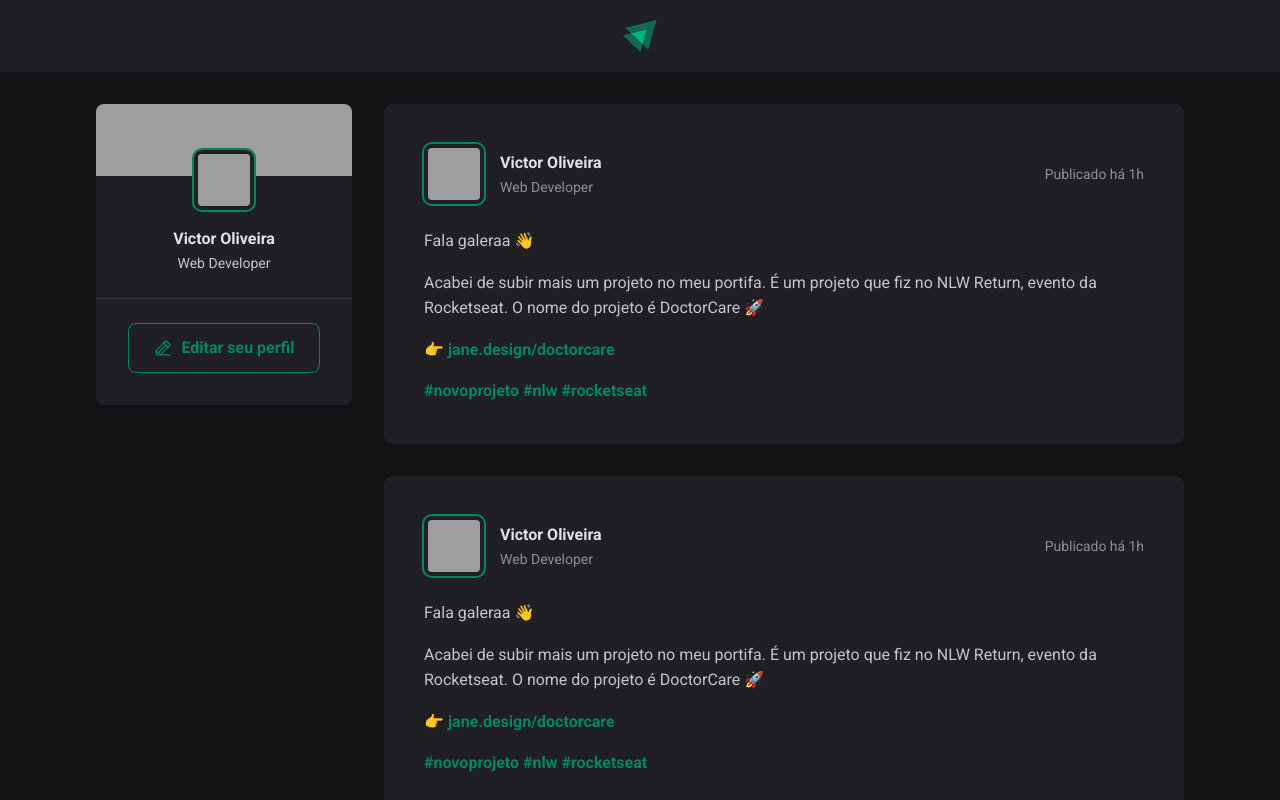
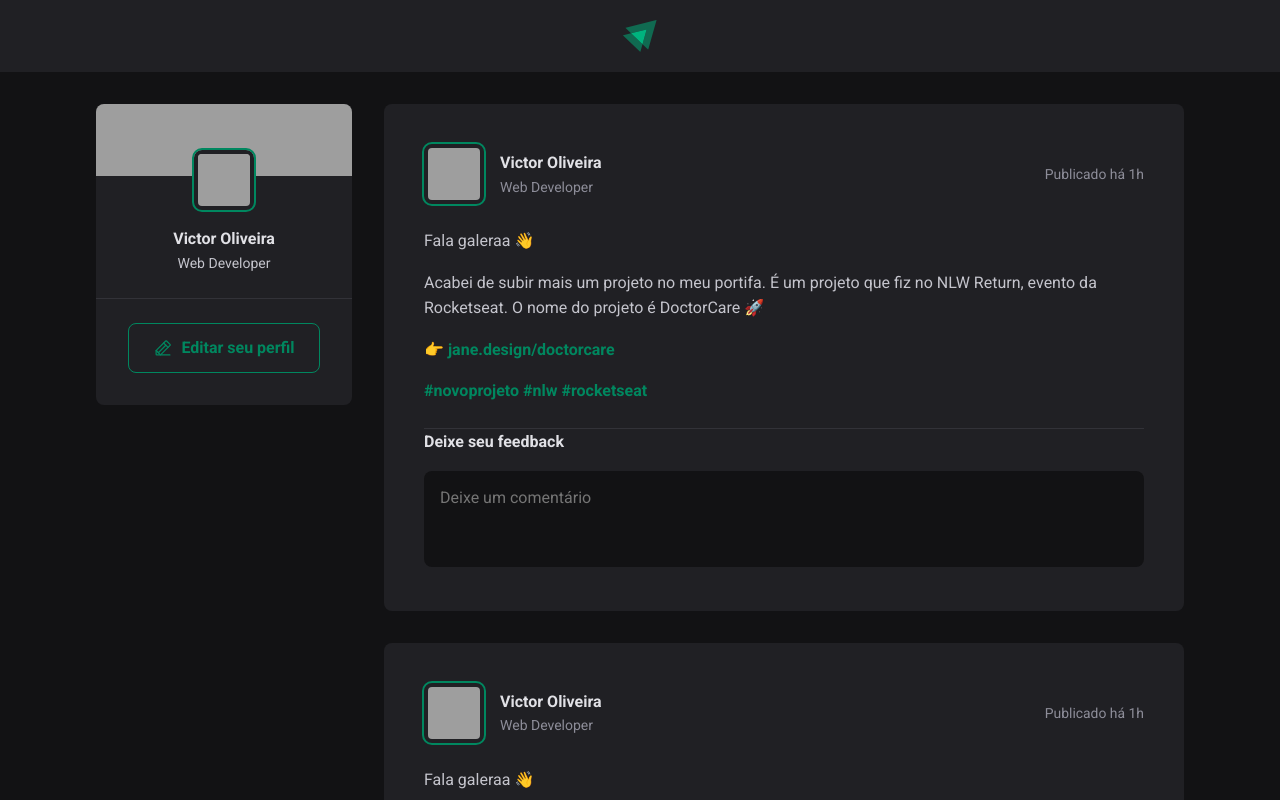
Before and after one commit to oliverictor/01-fundamentos-reactjs, a React (Vite) app: page / in a window 1280 px wide. Shown: the top 800 px of the page. Built offline with nearby package versions, Linux system fonts and the light colour scheme; grey boxes are pictures that could not be loaded.

Commit message:
add formulário

```diff
--- a/src/components/Post.jsx
+++ b/src/components/Post.jsx
@@ -28,15 +28,23 @@
         </p>
 
         <p>
-          <a href="#">👉{' '} jane.design/doctorcare</a>
+          <a href="#">👉 jane.design/doctorcare</a>
         </p>
 
         <p>
-          <a href="#">#novoprojeto</a>{' '}
-          <a href="#">#nlw</a>{' '}
+          <a href="#">#novoprojeto</a> <a href="#">#nlw</a>{" "}
           <a href="#">#rocketseat</a>
         </p>
       </div>
+
+      <form className={styles.comentForm}>
+        <strong>Deixe seu feedback</strong>
+
+        <textarea placeholder="Deixe um comentário" />
+        <footer>
+          <button type="submit">Publicar</button>
+        </footer>
+      </form>
     </article>
   );
 }
--- a/src/components/Post.module.css
+++ b/src/components/Post.module.css
@@ -78,3 +78,67 @@
   color: var(--gray-400);
   line-height: 1.6;
 }
+
+.comentForm {
+  width: 100%;
+  margin-top: 1.5rem;
+  padding-top: 1px solid var(--gray-600);
+  border-top: 1px solid var(--gray-600);
+}
+
+.comentForm > strong {
+  line-height: 1.6;
+  color: var(--gray-100);
+}
+
+.comentForm textarea {
+  width: 100%;
+  background: var(--gray-900);
+  border: 0;
+  resize: none;
+  height: 6rem;
+  padding: 1rem;
+  border-radius: 8px;
+  -webkit-border-radius: 8px;
+  -moz-border-radius: 8px;
+  -ms-border-radius: 8px;
+  -o-border-radius: 8px;
+  color: var(--gray-100);
+  line-height: 1.4;
+  margin-top: 1rem;
+}
+
+.comentForm footer {
+  visibility: hidden;
+  max-height: 0;
+}
+
+.comentForm:focus-within footer {
+  visibility: visible;
+  max-height: none;
+}
+
+.comentForm button[type="submit"] {
+  padding: 1rem 1.5rem;
+  margin-top: 1rem;
+  margin-top: 1rem;
+  border-radius: 8px;
+  -webkit-border-radius: 8px;
+  -moz-border-radius: 8px;
+  -ms-border-radius: 8px;
+  -o-border-radius: 8px;
+  border: 0;
+  background: var(--green-500);
+  color: var(--white);
+  font-weight: bold;
+  cursor: pointer;
+  transition: background-color 0.1s;
+  -webkit-transition: background-color 0.1s;
+  -moz-transition: background-color 0.1s;
+  -ms-transition: background-color 0.1s;
+  -o-transition: background-color 0.1s;
+}
+
+.comentForm button[type="submit"]:hover {
+  background: var(--green-300);
+}
--- a/src/global.css
+++ b/src/global.css
@@ -10,6 +10,11 @@
 
   --green-300: #00b37e;
   --green-500: #00875f;
+}
+
+:focus {
+  outline: transparent;
+  box-shadow: 0 0 0 2px var(--green-500);
 }
 
 * {
```
